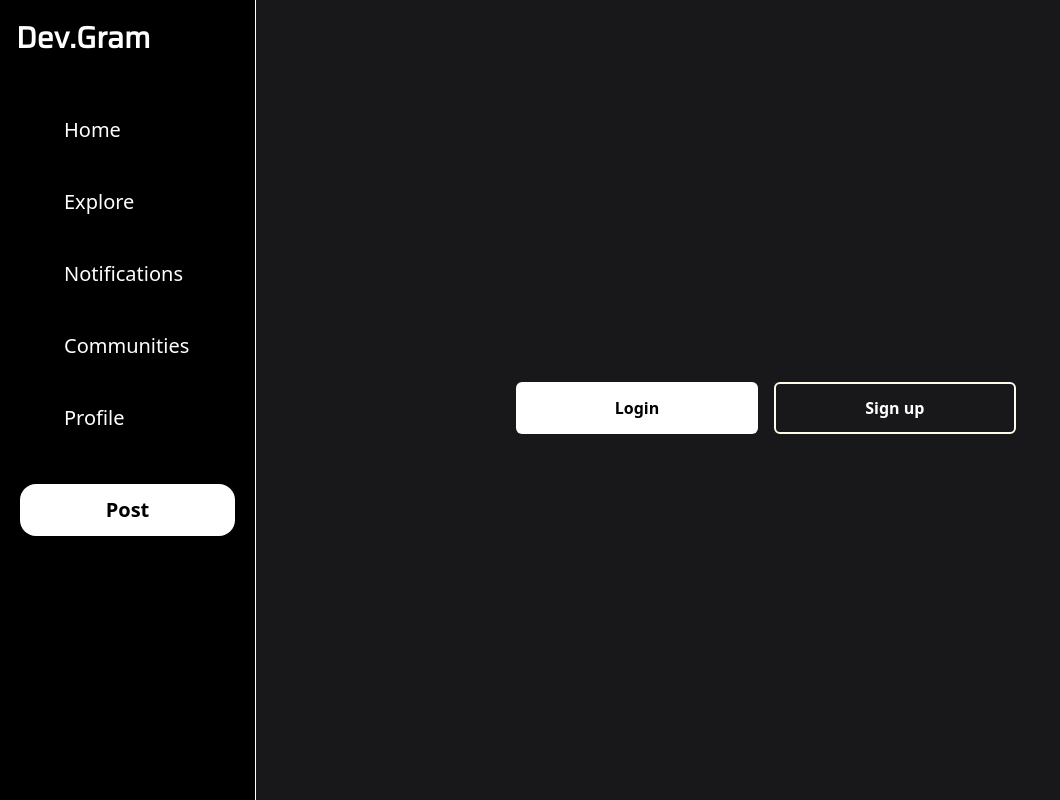
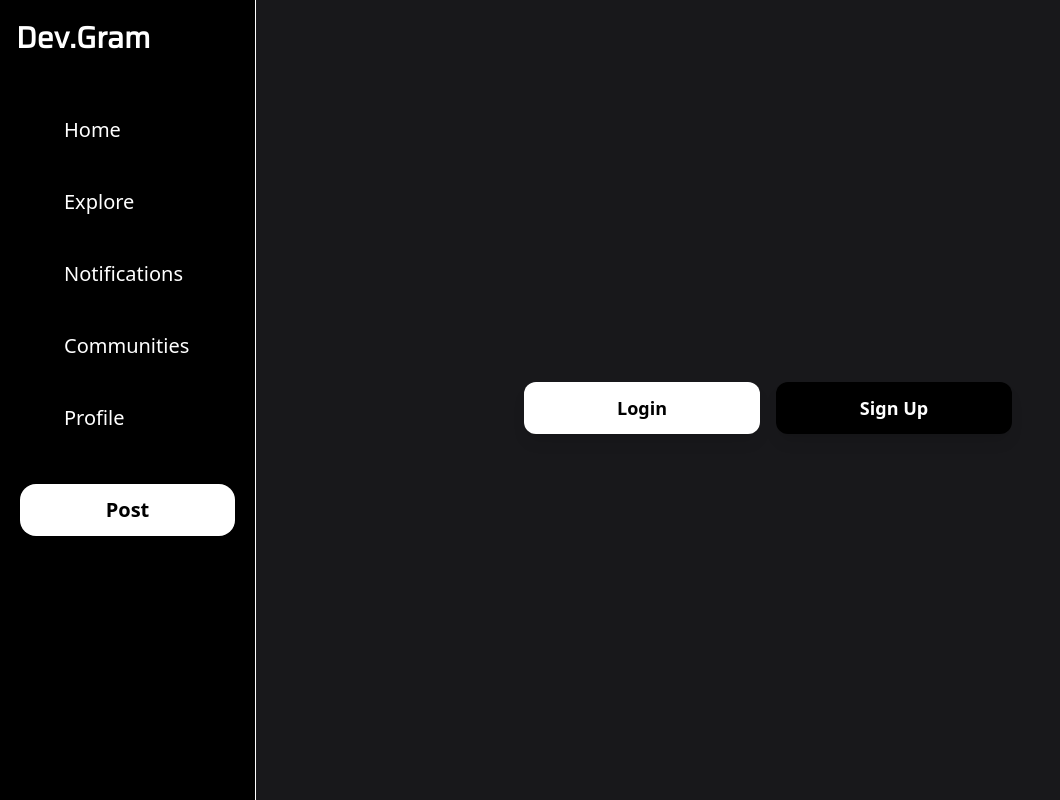
Before and after one commit to prashantjinwal/DevGram, a React (Vite) app in the folder Frontend/: page /Profile in a window 1280 px wide. Shown: the whole page, without its empty margins (0-1060 px from the left). Built offline with nearby package versions, Linux system fonts and the light colour scheme; some icons are missing.

Commit message:
Add login redirect

```diff
--- a/Frontend/src/App.jsx
+++ b/Frontend/src/App.jsx
@@ -4,8 +4,7 @@ import LoginPage from './signUp/LoginPage'
 import { BrowserRouter, Route, Routes } from 'react-router-dom';
 import Dashboard from './PageHandler/Dashboard_t.jsx';
 import SignUp from './signUp/SignUp';
-// import { SideBar } from './components/Navigator/SideBar';
-// import { Home } from './Pages/Home';
+
 
 
 
@@ -19,8 +18,8 @@ function App() {
       {/* dashboard/* */}
       <Routes>
         <Route path="/*" element={<Dashboard />} />
-        {/* <Route path="/" element={<LoginPage/>} />
-        <Route path="/signup" element={<SignUp/>} /> */}
+        <Route path="/" element={<LoginPage/>} />
+        <Route path="/signup" element={<SignUp/>} />
       </Routes>
       {/* <SideBar/>
       <Home/> */}
--- a/Frontend/src/Pages/Profile.jsx
+++ b/Frontend/src/Pages/Profile.jsx
@@ -2,6 +2,7 @@ import { useState } from "react";
 import { Profile_H } from "../components/Profile/Profile_H";
 import { ProjectBar } from "../components/Profile/ProjectBar";
 import ResponsiveButton from "../components/buttons/ReusebleButton";
+import { Link } from "react-router";
 
 export const Profile = () =>{
     const [logged, setlogged] = useState(false)
@@ -16,24 +17,23 @@ export const Profile = () =>{
                 <ProjectBar/>
             </>
         ) :
-        <div className="flex items-center justify-center h-screen">
-            <div className="flex gap-4 w-[50%]">
-                <ResponsiveButton
-                  label="Login"
-                  onClick={() => console.log("Edit Profile")}
-                  bgColor="bg-white"
-                  textColor="text-black"
-                />
+       <div className="flex items-center justify-center h-screen px-4">
+        <div className="flex flex-col md:flex-row gap-4 w-full md:w-1/2">
 
-                <ResponsiveButton
-                  label="Sign up"
-                  onClick={() => console.log("Share Profile")}
-                  bgColor="bg-transparent"
-                  textColor="text-white"
-                  border="border-2 border-amber-50"
-                />
-            </div>
-        </div>
+            <Link to="/" className="w-full">
+                <button className="w-full px-6 py-3 bg-white text-black font-semibold rounded-xl shadow-lg hover:bg-gray-100 hover:scale-105 active:scale-95 transition-all duration-300 text-base md:text-lg">
+                    Login
+                </button>
+            </Link>
+
+            <Link to="/signup" className="w-full">
+                <button className="w-full px-6 py-3 bg-black text-white font-semibold rounded-xl shadow-lg hover:bg-gray-900 hover:scale-105 active:scale-95 transition-all duration-300 text-base md:text-lg">
+                    Sign Up
+                </button>
+            </Link>
+
+       </div>
+     </div>
 
 
 
```
